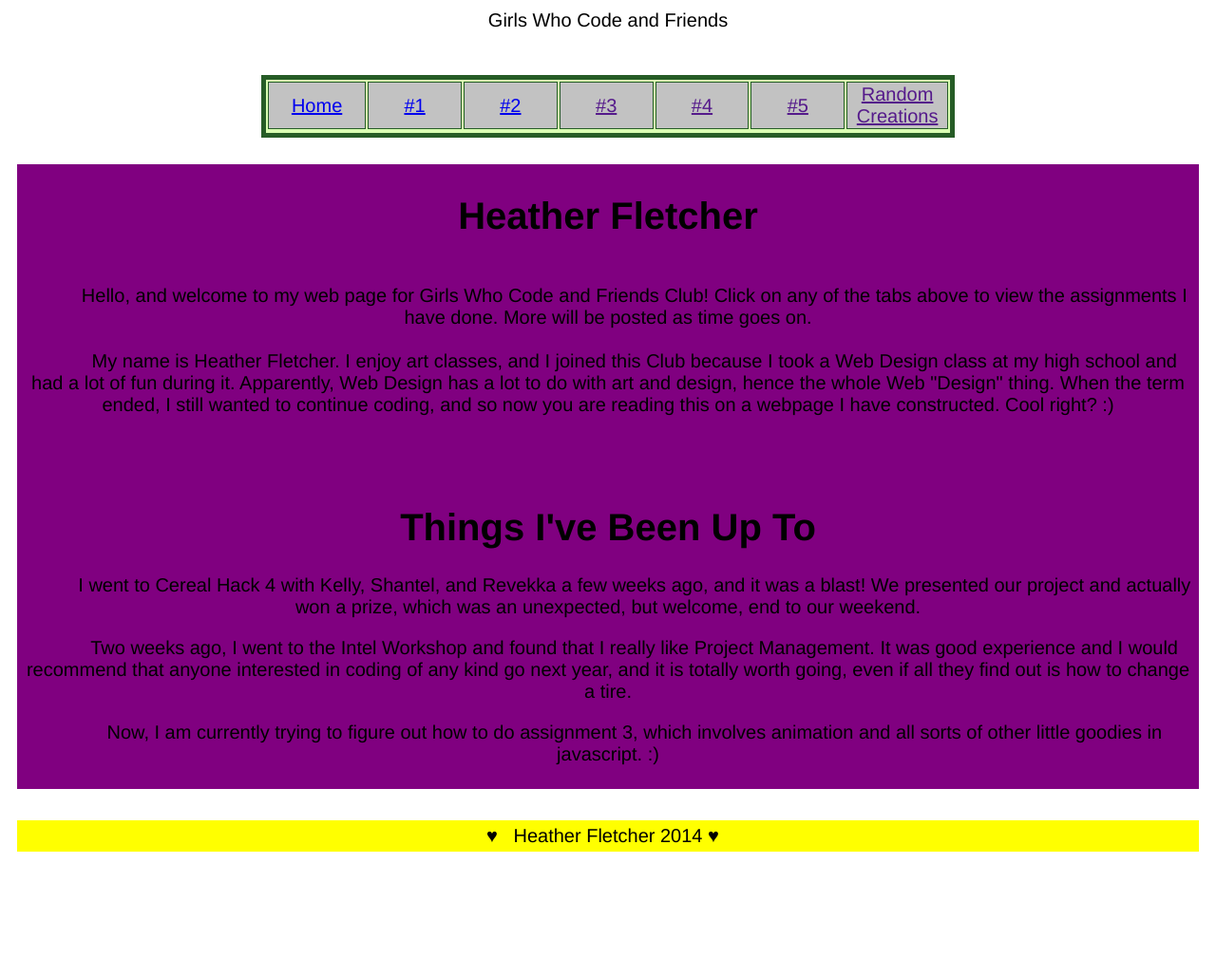
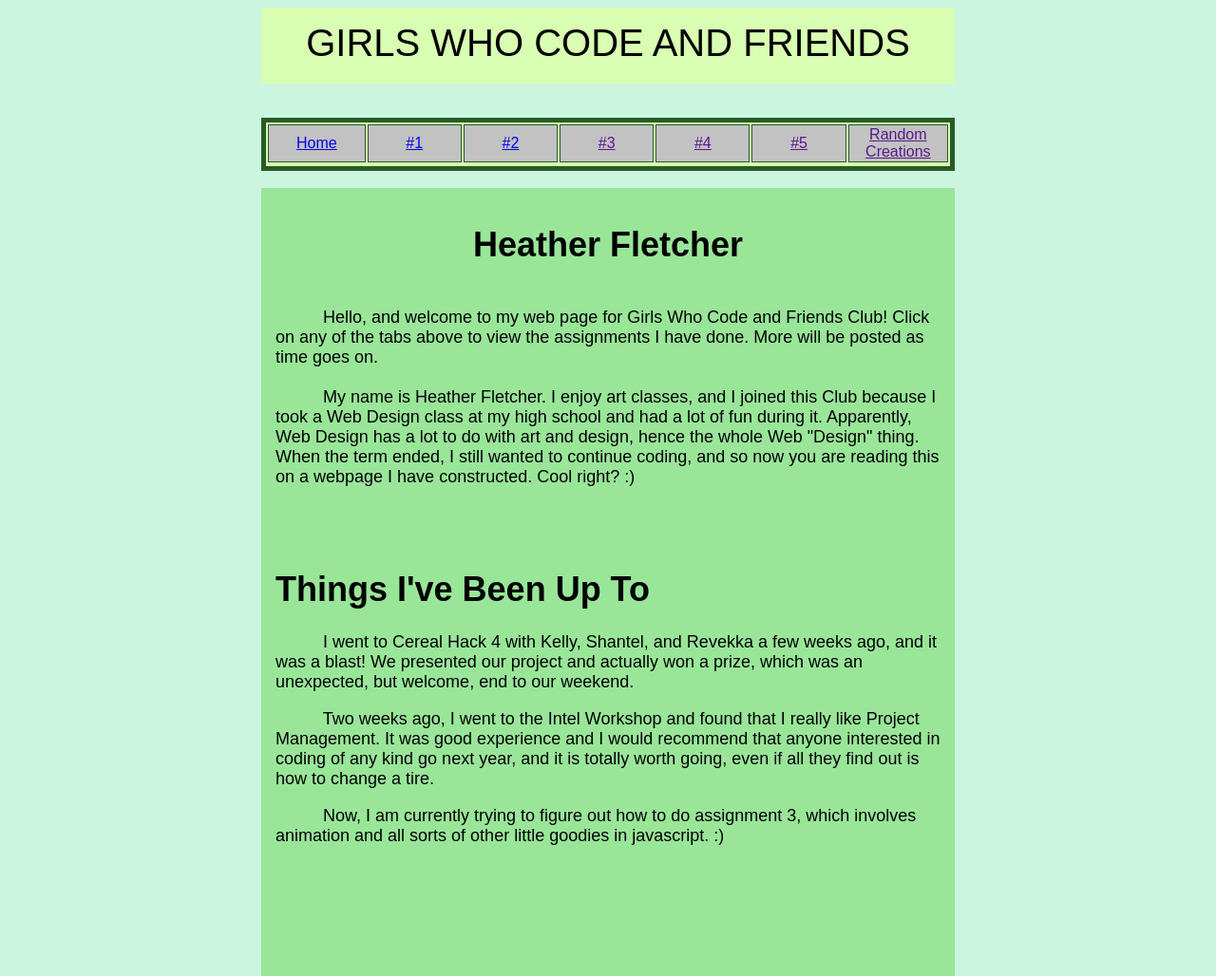
Before and after one commit to SHS-Coders/heather, a plain HTML site: page index.html in a window 1280 px wide. Shown: the top 1028 px of the page at 95% size. Before the commit the page ends 912 px from the top, so only its background shows below. Drawn offline with Linux system fonts and the light colour scheme.

Commit message:
Update style.css

```diff
--- a/style.css
+++ b/style.css
@@ -1,30 +1,34 @@
-body                {color: black; background-color: white;
-                    padding: 5px;   margin: 5px;
-                    text-align: center;
-                    font-family: "Helvetica", sans-serif;
-           font-style: normal; font-size: 20px;
+
+
+
+#wrapper {width: 730px;
+	  }
+
+
+#title {font-family: arial;
+	font-size: 30pt;
+	background-color: #D9FFB2;
+	width: 700px;
+	height: 50px;
+	padding: 15px;
+	text-transform:uppercase;}
+
+#links {font-family: arial;
+	font-size: 14;
+	text-align: center;
 }
-img                 {height: 75px;
+
+#content {background-color: #99E699;
+	  width: 700px;
+	  height: 800px;
+	  padding: 15px;
+	  text-align: left;
+	  font-family: arial;
+	  font-size: 18px;
 }
-#page               {width: 100%; height: 100%;
-}
-#banner             {position: relative;
-                    width: 98%;    height: 20%;
-                    padding: 5px;   margin: 5px;
-                    background: blue;
-}
-#logo                {width: 98%;
-                    background: red;
-                    padding: 5px;   margin: 5px;
-                    font-size: 50px
-}
-#content            {height:65%; width: 98%;
-                    padding: 5px;   margin: 5px;
-                    background: purple;
-}
-#footer             {position: relative;
-                    top: 80%;
-                    height: 15%; width: 98%;
-                    padding: 5px;   margin: 5px;
-                    background: yellow;
-}
+
+#footer {font-size: 14pt;
+	 width: 700px;
+	 height: 30px;
+	 padding: 15px;
+	 background-color: #4DB84D;}
```
